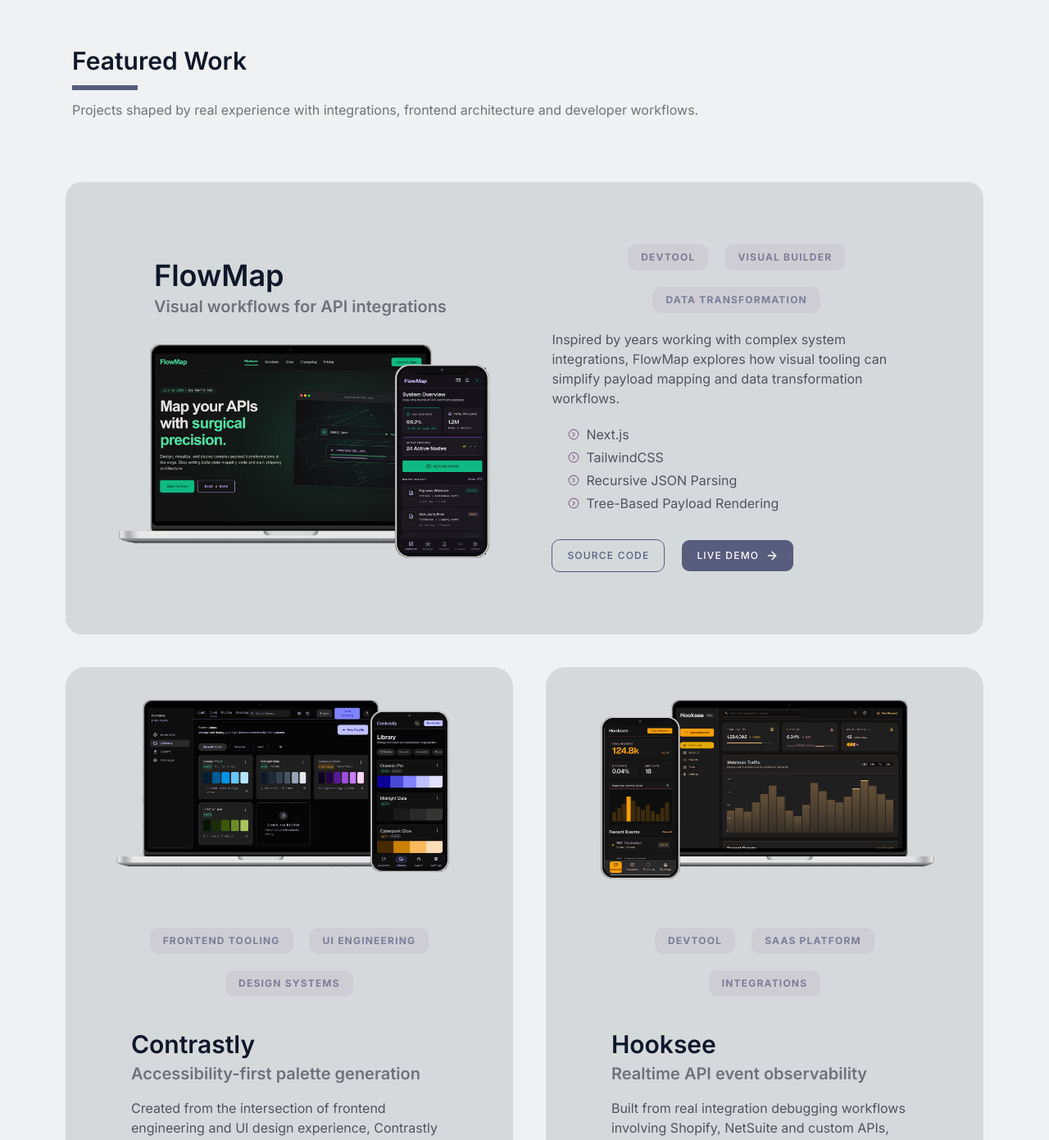
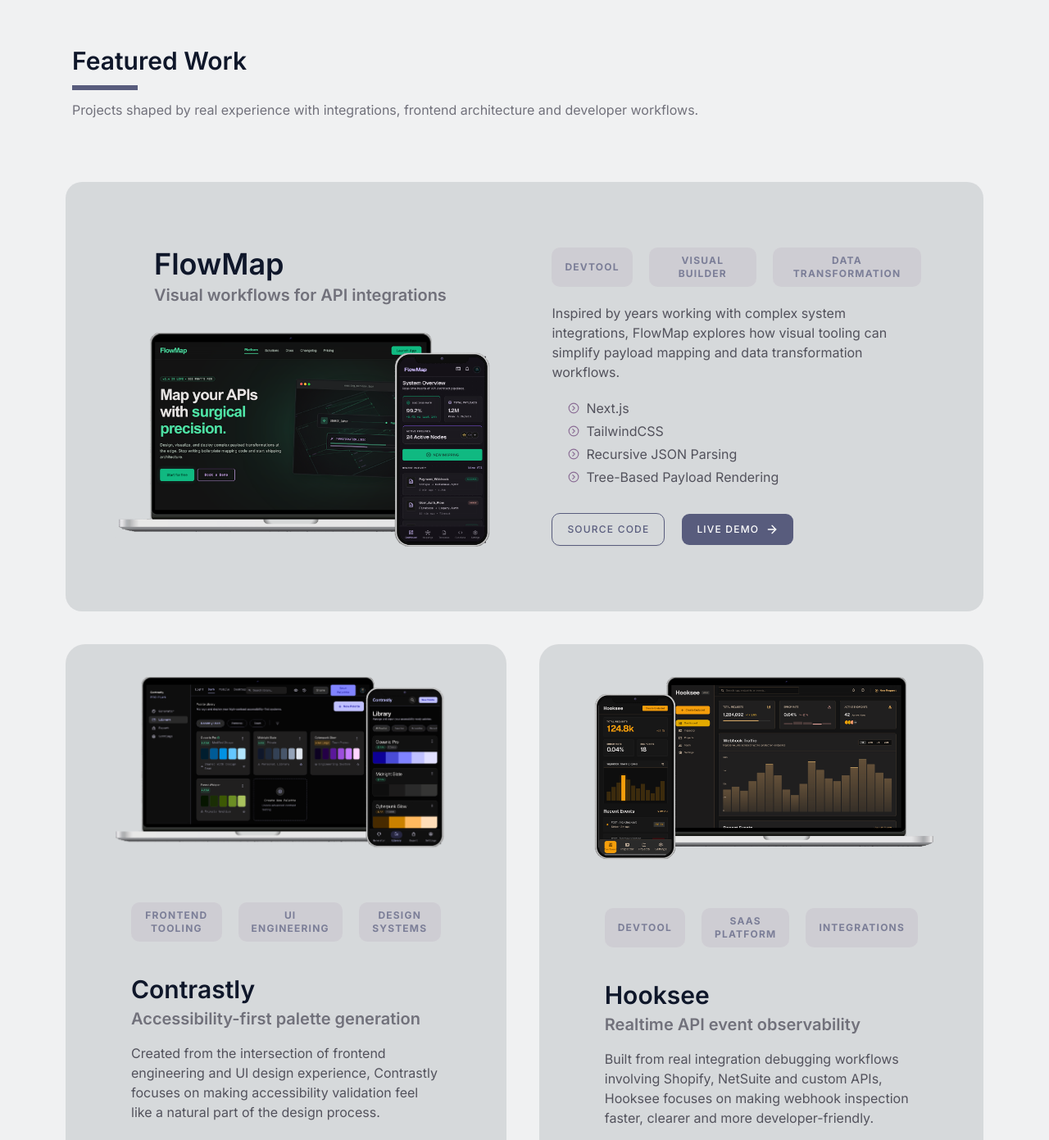
Before and after one commit to laschisabella/laschisa, a Next.js app: page / in a window 1280 px wide. Shown: the part 2012-3403 px from the top of the page at 82% size. Built offline with nearby package versions, Linux system fonts and the light colour scheme; no server answers.

Commit message:
fix: improve layout for FeaturedCard and DefaultCard components by adjusting category display

```diff
--- a/app/work/page.tsx
+++ b/app/work/page.tsx
@@ -141,7 +141,7 @@
       </div>
 
       <div className="md:w-[50%] p-5">
-        <ul className="flex flex-wrap justify-center gap-5 mb-5">
+        <ul className="flex flex-wrap lg:flex-nowrap justify-center gap-5 mb-5">
           {item.category.map((cat) => (
             <li
               className="uppercase bg-accent/10 py-2 px-4 rounded-lg flex items-center text-xs tracking-widest font-bold text-primary/70 text-center"
@@ -176,7 +176,7 @@
         className="w-[80%] h-auto mx-auto mt-10 dark:opacity-80"
       />
       <div className="p-6 md:p-10 md:mx-10">
-        <ul className="flex flex-wrap justify-center gap-5">
+        <ul className="flex flex-wrap lg:flex-nowrap justify-center gap-5">
           {item.category.map((cat) => (
             <li
               className="uppercase bg-accent/10 py-2 px-4 rounded-lg flex items-center text-xs tracking-widest font-bold text-primary/70 text-center"
```
